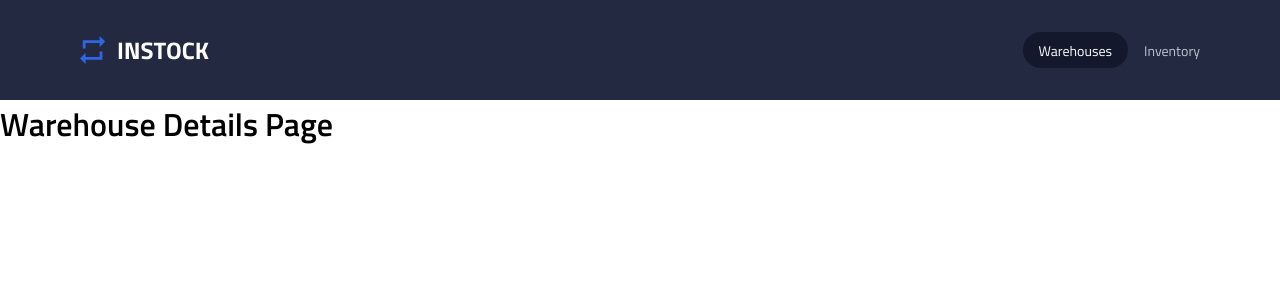
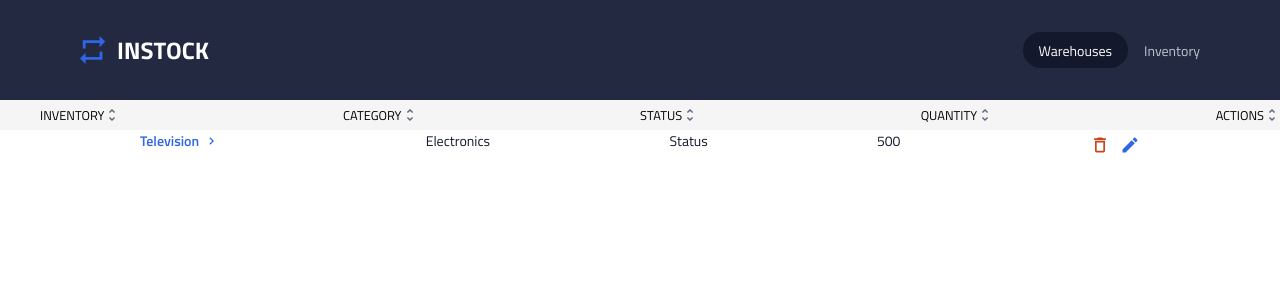
Before and after one commit to vibrentcarey/intstock, a React (Create React App) app in the folder client/: page /warehouse-details/1 in a window 1280 px wide. Shown: the top 300 px of the page. Built offline with nearby package versions, Linux system fonts and the light colour scheme.

Commit message:
add category bar

```diff
--- a/client/src/components/WareHouseInventoryList/WareHouseInventoryList.scss
+++ b/client/src/components/WareHouseInventoryList/WareHouseInventoryList.scss
@@ -148,8 +148,8 @@
      }
    }
    &__icon {
-     width: 20px;
-     height: 20px;
+     width: 30px;
+     height: 30px;
      @include tablet {
        padding-left: 10px;
      }
--- a/client/src/pages/Dev/Dev.js
+++ b/client/src/pages/Dev/Dev.js
@@ -7,13 +7,16 @@ import Stock from "../../components/stock/Stock";
 import WareHouseInventoryList from '../../components/WareHouseInventoryList/WareHouseInventoryList';
 import Footer from '../../components/Footer/Footer';
 
+import WarehouseDetailsPage from '../WarehouseDetailsPage/WarehouseDetailsPage';
+
 
 class Dev extends Component {
   render() {
     return (
       <div>
-        <Stock instock={true} />
-        <Modal title="Delete inventory item?" message="'Are you sure you want to delete this cannot be undone"/>
+        {/* <Stock instock={true} /> */}
+        {/* <Modal title="Delete inventory item?" message="'Are you sure you want to delete this cannot be undone"/> */}
+        <WarehouseDetailsPage/>
       <Footer />
       </div>
 
--- a/client/src/pages/WarehouseDetailsPage/WarehouseDetailsPage.jsx
+++ b/client/src/pages/WarehouseDetailsPage/WarehouseDetailsPage.jsx
@@ -1,6 +1,27 @@
-// Warehouse Details Page
+import React from "react";
+import WareHouseInventoryList from "../../components/WareHouseInventoryList/WareHouseInventoryList";
+import TopBar from '../../components/TopBar';
+import TopBarDetails from "../../components/TopBarDetails";
+import CategoryBar from '../../components/CategoryBar';
+import { axios } from 'axios';
+
 const WarehouseDetailsPage = (props) => {
-  return <h1>Warehouse Details Page</h1>;
+
+
+  return (
+    <>
+
+
+      <CategoryBar categories={['inventory', 'category','status','quantity','actions']}/>
+
+      <WareHouseInventoryList
+        name='Television'
+        category='Electronics'
+        quantity = '500'
+
+      />
+    </>
+  );
 };
 
 export default WarehouseDetailsPage;
```
